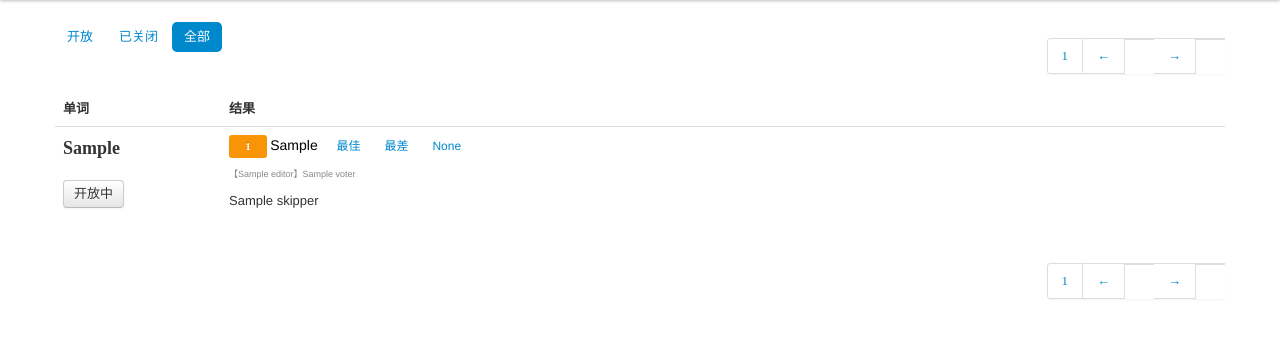
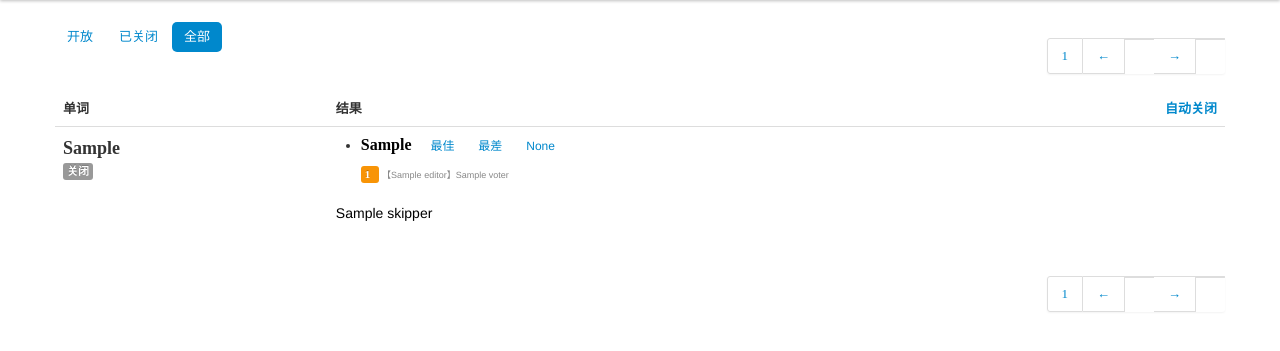
Before and after one commit to luwenjin/DictManager, a Flask app: template templates/core_exp_list.html in a window 1280 px wide. Shown: the part 40-391 px from the top of the page. Run offline with Flask 2, Linux system fonts and the light colour scheme; the template is opened without the code that fills it: most values are stand-ins (such as "Sample title", 1, 10 or a date in 2020); style sheets or scripts are compiled from the project's sources; some libraries are stand-ins or nearby versions.

Commit message:
优化展现

```diff
--- a/static/css/base.less
+++ b/static/css/base.less
@@ -166,6 +166,10 @@ span.user-name{
 
 #coreexp-list-page{
     td.en{
+        h3{
+            padding: 0px;
+            margin: 0px;
+        }
         a {
             &[data-tag=closed]{
                 background-color: #5BB75B;
@@ -175,12 +179,26 @@ span.user-name{
                 text-shadow:0 -1px 0 rgba(0, 0, 0, 0.25);
             }
         }
+        .label {
+            cursor: pointer;
         }
-    p.answer{
+    }
+    td.answer{
+        p{
             display: inline-block;
             line-height:20px;
             color: black;
             font-size: 14px;
+        }
+
+
+        span.cn{
+            font-size:16px;
+            line-height: 20px;
+            font-weight: bold;
+            display: inline-block;
+            font-family:"Microsoft Yahei";
+        }
 
         a {
             font-size: 12px;
@@ -192,11 +210,11 @@ span.user-name{
                 color: white;
             }
         }
-    }
         .label{
             width: 30px;
             display:inline-block;
-        text-align:center;
+            text-align:left;
+            line-height: 12px;
 
             &.best{
                 background-color:green;
@@ -205,6 +223,7 @@ span.user-name{
                 background-color: grey;
             }
         }
+
         p.editor{
             font-size: 9px;
             color: #444;
@@ -213,5 +232,8 @@ span.user-name{
             font-size: 9px;
             color: #888;
         }
+    }
+
+
 
 }
--- a/static/js/coreexp-list.js
+++ b/static/js/coreexp-list.js
@@ -1,9 +1,9 @@
 $(document).ready(function () {
-    $('.answer').on('click', 'a', on_click_tag_link);
-    $('td.en').on('click', 'a', on_click_close_button);
+    $('.answer').on('click', 'a', on_click_option_tag_link);
+    $('td.en').on('click', 'span.label', on_click_ce_tag_label);
 });
 
-function on_click_tag_link(e) {
+function on_click_option_tag_link(e) {
     var el = $(e.currentTarget);
     var option = el.attr('data-option');
     var tag = el.attr('data-tag');
@@ -27,37 +27,30 @@ function on_click_tag_link(e) {
     });
 }
 
-function on_click_close_button(e) {
+function on_click_ce_tag_label(e) {
     var el = $(e.currentTarget);
     var id = el.attr('data-id');
-    var current_tag = el.attr('data-tag');
+    var tag = el.attr('data-tag');
 
     var url = '/coreexp/tag';
-    var params = {'_id': id, 'action': 'replace'};
-    if (current_tag != 'closed')
-    {
-        params['tag'] = 'closed';
-    }
-    else
-    {
-        params['tag'] = null;
+    var params = {'_id': id, 'tag': tag};
+    if ( el.hasClass('label-success')) {
+        params['action'] = 'del';
+    } else {
+        params['action'] = 'add';
     }
 
-    el.attr('disabled', true);
     $.post(url, params, function(data)
     {
         if (data.status == 'ok'){
-            el.attr('data-tag', params['tag']);
-            if (params['tag']){
-                el.text('已关闭')
+            if (params['action'] == 'del'){
+                el.removeClass('label-success');
             } else {
-                el.text('开放中')
+                el.addClass('label-success');
             }
-
         } else {
             alert(data.message);
         }
-        el.removeAttr('disabled')
     });
 
 
--- a/templates/core_exp_list.html
+++ b/templates/core_exp_list.html
@@ -16,35 +16,41 @@
         <li {% if request.args.channel == 'all' or not request.args.channel %}class="active"{% endif %}>
             <a href="javascript:change_param('channel', 'all')">全部</a>
         </li>
+        <!--li {% if request.args.channel == 'auto_close' %}class="active"{% endif %}>
+        <a href="javascript:change_param('channel', 'auto_close')">自动关闭候选</a>
+        </li-->
     </ul>
 
     <div class="pull-right">{{ pagination( pager.current, pager.total ) }}</div>
     <table class="table">
         <thead>
             <tr>
-                <th style="width:150px">单词</th>
-                <th>结果</th>
+                <th>
+                    单词
+                </th>
+                <th>
+                    结果
+                    <a id="auto-close-button" href="{{url_for('.auto_close')}}" class="pull-right">自动关闭</a>
+                </th>
             </tr>
         </thead>
         <tbody>
             {% for ce in ce_list %}
             <tr>
                 <td class="en">
-                    <h3>{{ce.en}}</h3><br/>
-                    <a href="javascript:"
-                       data-id="{{ce._id}}"
-                       data-tag="{% if 'closed' in ce.tags %}closed{% endif %}"
-                       class="btn open">
-                        {% if 'closed' in ce.tags %}已关闭{% else %}开放中{% endif %}
-                    </a>
+                    <h3>{{ce.en}}</h3>
+                    <span class="label {% if 'closed' in ce.tags %}label-success{% endif %}"
+                          data-id="{{ce._id}}"
+                          data-tag="closed"
+                    >关闭</span>
                 </td>
-                <td>
-                    <ul class="unstyled">
+                <td class="answer">
+                    <ul>
                     {% for option in ce.ordered_options %}
                         <li>
-                            <span class="label label-warning {{option.tag}}">{{option.voters | length }}</span>
-                            <p class="answer">
-                                {{option.cn}}
+                            <p>
+                                <span class="cn">{{option.cn}}</span>
+
                                 <a href="javascript:" {% if option.tag == 'best' %} class="tagged" {% endif %}
                                    data-option="{{option.cn}}" data-tag="best" data-id="{{ce._id}}">最佳</a>
                                 <a href="javascript:" {% if option.tag == 'bad' %} class="tagged" {% endif %}
@@ -52,6 +58,7 @@
                                 <a href="javascript:"
                                 data-option="{{option.cn}}" data-tag="" data-id="{{ce._id}}">None</a>
                             </p><br/>
+                            <span class="label label-warning {{option.tag}}" style="width:{{option.voters|length * 10}}px">{{option.voters | length }}</span>
                             <p class="voters">【{{option.editor}}】{{option.voters | join(', ')}}</p>
                         </li>
                     {% endfor %}
```
Also changed, not shown: views/coreexp_bp.py (+41 -4 lines). Lines whose indentation alone changed are shown as unchanged.
